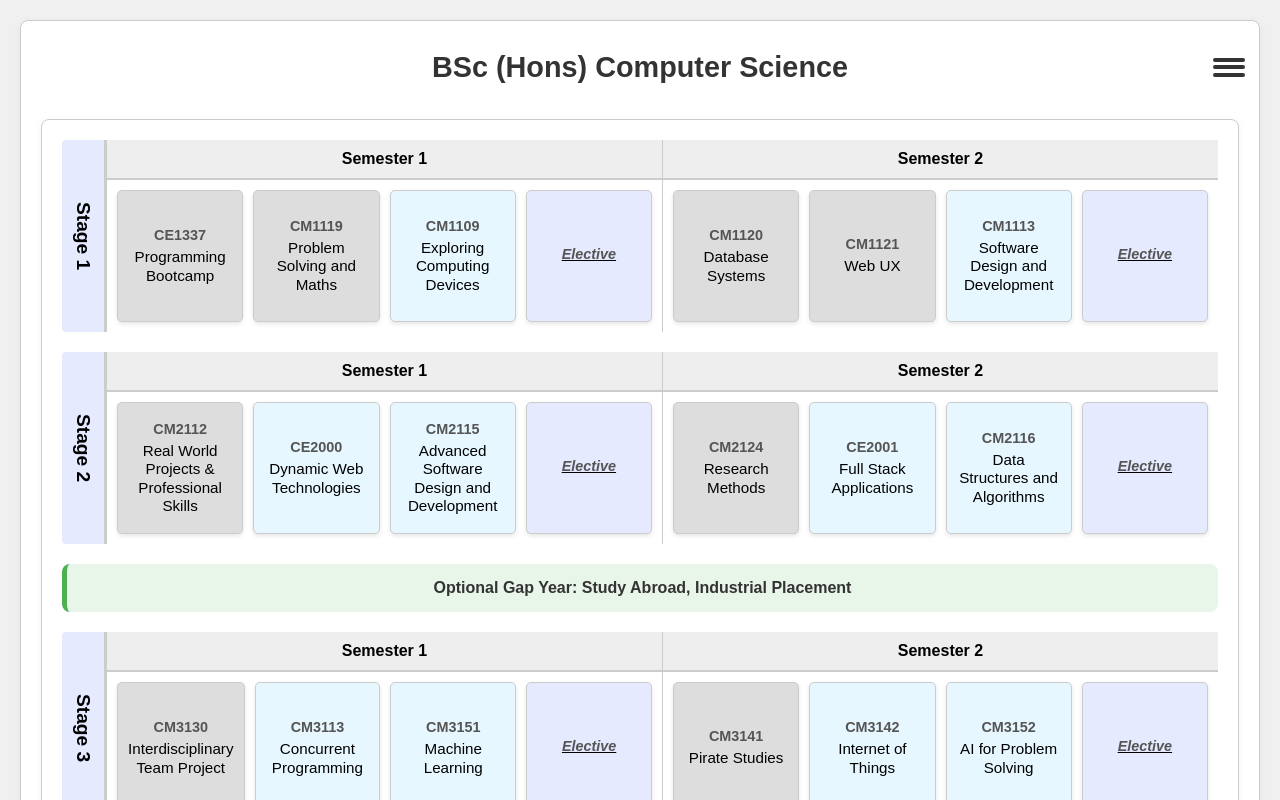
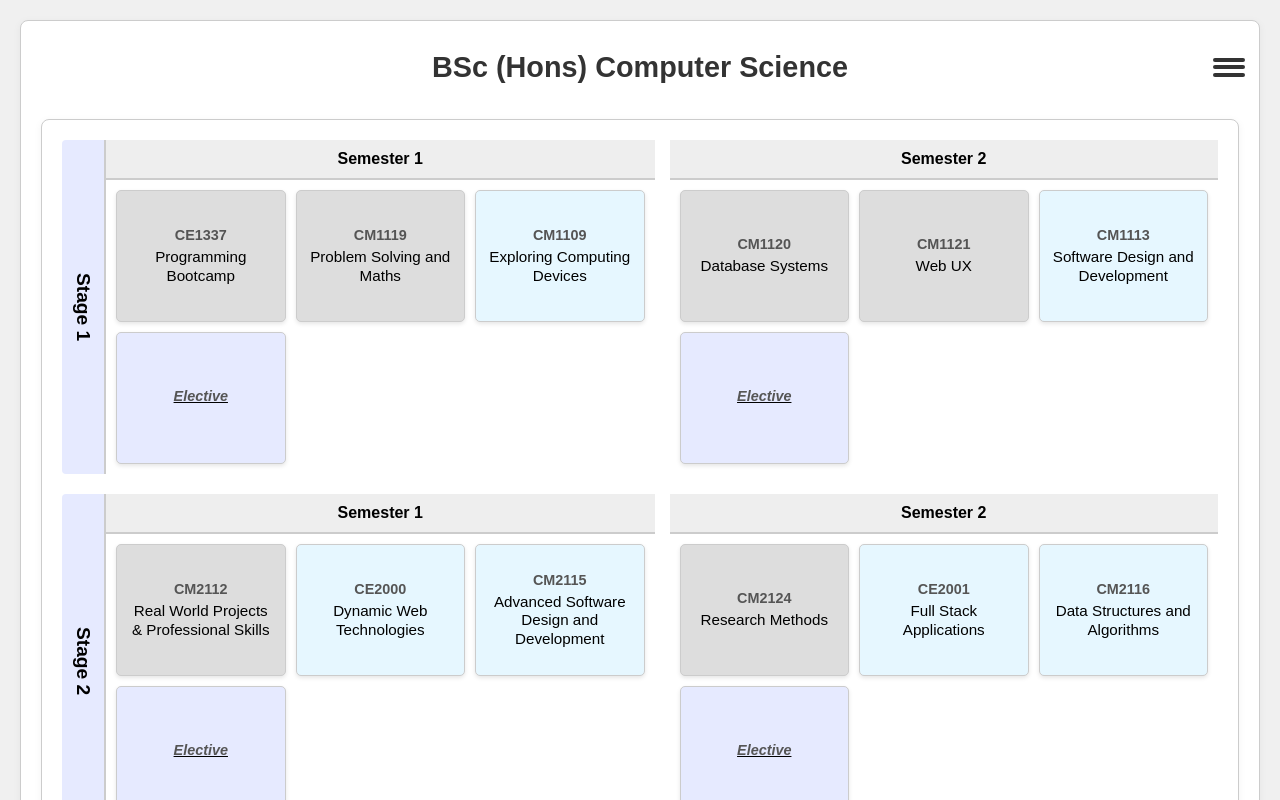
Before and after one commit to mzarb/socet-courses, a React (Create React App) app: page / in a window 1280 px wide. Shown: the top 800 px of the page. Built offline with nearby package versions, Linux system fonts and the light colour scheme.

Commit message:
style updates

```diff
--- a/src/styles.css
+++ b/src/styles.css
@@ -154,8 +154,17 @@ body.menu-open {
   border-radius: 4px 0 0 4px;
 }
 
-.semesters-row { display: flex; flex: 1; }
-.semester-container { display: flex; flex-direction: column; flex: 1; border-left: 1px solid #ccc; }
+.semesters-row {
+  display: flex;
+  flex-wrap: wrap; /* Allows Semester 3 to move to a new line if needed */
+  gap: 15px;      /* Adds a nice gap between the semester columns */
+  flex: 1;
+}
+
+.semester-container {
+  flex: 1 1 300px; /* This tells the semester: "Try to be 300px wide, but grow if there's space" */
+  min-width: 250px; /* Prevents the semester from ever becoming a tiny sliver */
+}
 
 .semester-header {
   text-align: center;
@@ -170,7 +179,8 @@ body.menu-open {
 /* ==================================== */
 .modules-grid {
   display: grid;
-  grid-template-columns: repeat(4, 1fr);
+  /*grid-template-columns: repeat(4, 1fr);*/
+  grid-template-columns: repeat(auto-fill, minmax(140px, 1fr));
   gap: 10px;
   padding: 10px;
 }
```
